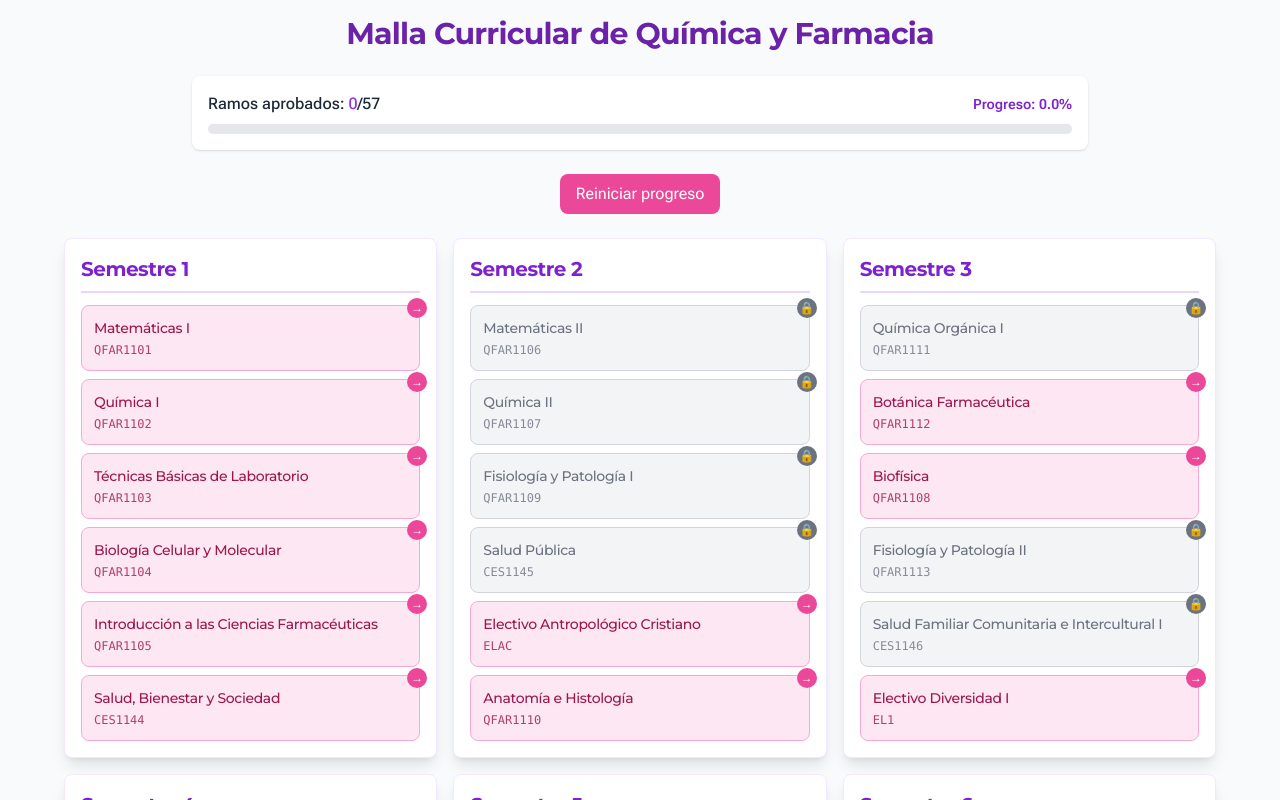
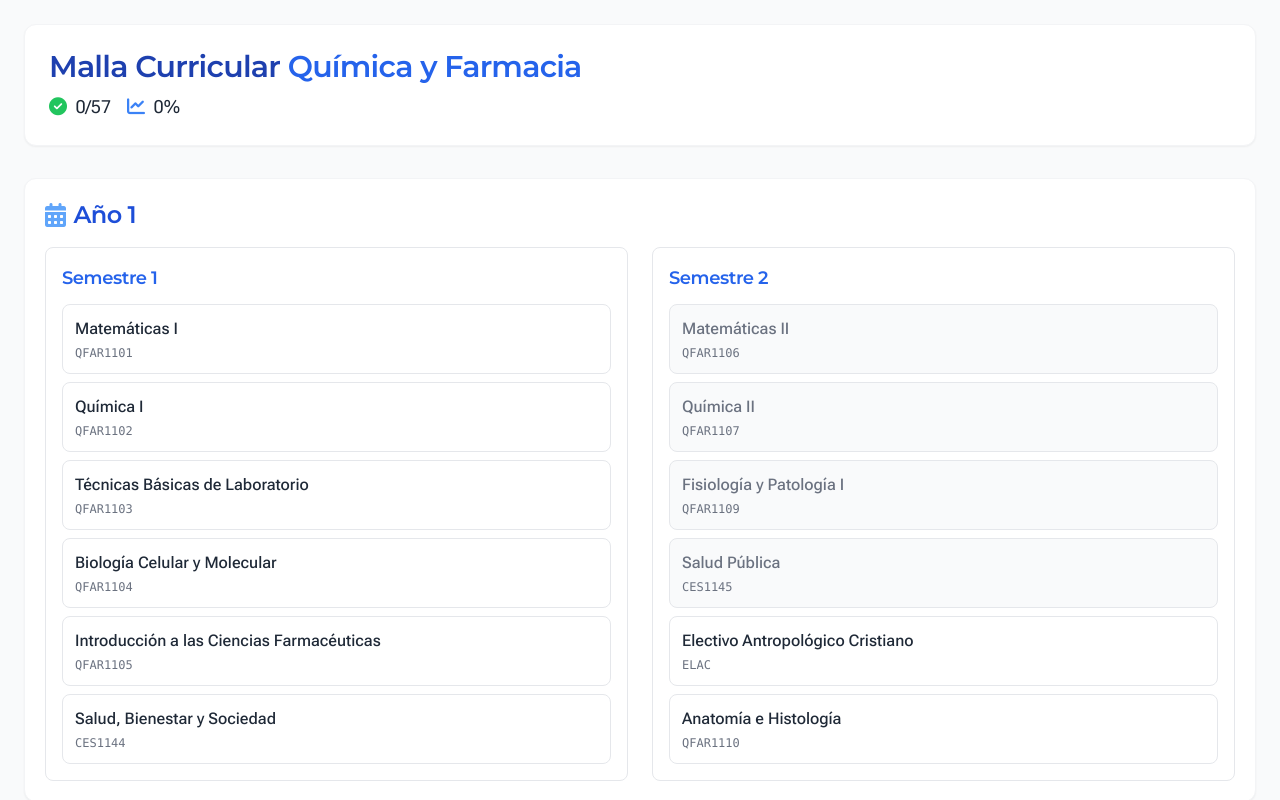
Before and after one commit to carlaaav/malla-qyf-v2025, a React (Vite) app: page / in a window 1280 px wide. Shown: the top 800 px of the page. Built offline with nearby package versions, Linux system fonts and the light colour scheme.

Commit message:
Update App.tsx

```diff
--- a/src/App.tsx
+++ b/src/App.tsx
@@ -1,114 +1,93 @@
-import { useState, useEffect, useMemo } from 'react';
+import { useState, useEffect } from 'react';
 import { cursos } from './data/cursos';
-import { RamoCard } from './components/RamoCard';
 import './index.css';
 
 export default function App() {
-  const [aprobados, setAprobados] = useState<string[]>(() => {
-    // Cargar desde localStorage si existe
-    const saved = localStorage.getItem('aprobados');
-    return saved ? JSON.parse(saved) : [];
+  const [aprobados, setAprobados] = useState<string[]>([]);
+  const [loaded, setLoaded] = useState(false);
+
+  useEffect(() => {
+    setLoaded(true);
+  }, []);
+
+  const toggleAprobado = (id: string) => {
+    setAprobados(prev => prev.includes(id) ? prev.filter(r => r !== id) : [...prev, id]);
+  };
+
+  // Agrupar por año (2 semestres = 1 año)
+  const años = Array.from({ length: 5 }, (_, i) => {
+    const semestres = [i*2 + 1, i*2 + 2];
+    return {
+      año: i + 1,
+      semestres: semestres.map(sem => cursos.filter(c => c.semestre === sem))
+    };
   });
 
-  // Guardar en localStorage cuando cambia
-  useEffect(() => {
-    localStorage.setItem('aprobados', JSON.stringify(aprobados));
-  }, [aprobados]);
-
-  const toggleAprobado = (id: string) => {
-    setAprobados(prev =>
-      prev.includes(id) ? prev.filter(r => r !== id) : [...prev, id]
-    );
-  };
-
-  const getEstadoRamo = useMemo(() => {
-    return (curso: typeof cursos[0]) => {
-      if (aprobados.includes(curso.id)) return 'aprobado';
-      return curso.requisitos.every(req => aprobados.includes(req))
-        ? 'disponible'
-        : 'bloqueado';
-    };
-  }, [aprobados]);
-
-  // Calcular progreso memoizado
-  const progreso = useMemo(() => {
-    return {
-      porcentaje: (aprobados.length / cursos.length) * 100,
-      aprobados: aprobados.length,
-      total: cursos.length
-    };
-  }, [aprobados]);
-
-  const reiniciarProgreso = () => {
-    if (confirm('¿Estás seguro de que quieres reiniciar todo tu progreso?')) {
-      setAprobados([]);
-    }
-  };
-
   return (
-    <div className="p-4 bg-gray-50 min-h-screen">
-      <header className="max-w-4xl mx-auto">
-        <h1 className="text-3xl font-bold text-center mb-6 text-purple-800">
-          Malla Curricular de Química y Farmacia
+    <div className={`min-h-screen bg-gray-50 p-6 ${loaded ? 'animate-fade-in' : ''}`}>
+      {/* Cabecera con nueva tipografía */}
+      <header className="mb-8 bg-white p-6 rounded-xl shadow-sm border border-gray-100">
+        <h1 className="text-3xl font-display text-blue-800 mb-2">
+          Malla Curricular <span className="text-blue-600">Química y Farmacia</span>
         </h1>
-
-        {/* Panel de progreso */}
-        <div className="mb-6 p-4 bg-white rounded-lg shadow">
-          <div className="flex justify-between items-center mb-2">
-            <span className="font-medium">
-              Ramos aprobados: <span className="text-purple-600">{progreso.aprobados}</span>/{progreso.total}
-            </span>
-            <span className="text-sm font-semibold text-purple-700">
-              Progreso: {progreso.porcentaje.toFixed(1)}%
-            </span>
-          </div>
-
-          {/* Barra de progreso */}
-          <div className="w-full bg-gray-200 rounded-full h-2.5">
-            <div
-              className="bg-purple-600 h-2.5 rounded-full transition-all duration-500"
-              style={{ width: `${progreso.porcentaje}%` }}
-              aria-valuenow={progreso.porcentaje}
-              aria-valuemin={0}
-              aria-valuemax={100}
-            ></div>
-          </div>
-        </div>
-
-        {/* Botón de reinicio */}
-        <div className="flex justify-center mb-6">
-          <button
-            onClick={reiniciarProgreso}
-            className="px-4 py-2 bg-pink-500 text-white rounded-lg hover:bg-pink-600 transition-colors focus:outline-none focus:ring-2 focus:ring-pink-500 focus:ring-offset-2"
-            aria-label="Reiniciar progreso"
-          >
-            Reiniciar progreso
-          </button>
+        <div className="flex gap-4 text-lg">
+          <span><i className="fas fa-check-circle text-green-500 mr-1"></i> {aprobados.length}/{cursos.length}</span>
+          <span><i className="fas fa-chart-line text-blue-500 mr-1"></i> {Math.round((aprobados.length / cursos.length) * 100)}%</span>
         </div>
       </header>
 
-      {/* Malla por semestres */}
-      <main className="max-w-6xl mx-auto grid grid-cols-1 md:grid-cols-2 lg:grid-cols-3 gap-4">
-        {[1, 2, 3, 4, 5, 6, 7, 8, 9, 10].map(semestre => (
-          <section key={semestre} className="bg-white p-4 rounded-lg shadow-lg border border-purple-100">
-            <h2 className="text-xl font-bold mb-3 border-b-2 border-purple-200 pb-2 text-purple-700">
-              Semestre {semestre}
+      {/* Malla con tipografía mejorada */}
+      <div className="space-y-8">
+        {años.map(({ año, semestres }) => (
+          <section key={año} className="bg-white p-5 rounded-xl shadow-sm border border-gray-100">
+            <h2 className="text-2xl font-display text-blue-700 mb-4 flex items-center">
+              <i className="fas fa-calendar-alt mr-2 text-blue-400"></i>
+              Año {año}
             </h2>
-            <div className="space-y-2">
-              {cursos
-                .filter(c => c.semestre === semestre)
-                .map(curso => (
-                  <RamoCard
-                    key={curso.id}
-                    curso={curso}
-                    estado={getEstadoRamo(curso)}
-                    onToggle={() => toggleAprobado(curso.id)}
-                  />
-                ))}
+
+            <div className="grid grid-cols-1 md:grid-cols-2 gap-6">
+              {semestres.map((ramos, idx) => (
+                <div key={idx} className="border border-gray-200 rounded-lg p-4">
+                  <h3 className="font-display text-lg text-blue-600 mb-3">
+                    Semestre {(año-1)*2 + idx + 1}
+                  </h3>
+                  <div className="space-y-2">
+                    {ramos.map(curso => {
+                      const estaAprobado = aprobados.includes(curso.id);
+                      const disponible = curso.requisitos.every(r => aprobados.includes(r));
+
+                      return (
+                        <button
+                          key={curso.id}
+                          onClick={() => disponible && toggleAprobado(curso.id)}
+                          className={`
+                            ramo-card w-full p-3 text-left rounded-lg border
+                            ${estaAprobado
+                              ? 'bg-green-50 border-green-300 text-green-800'
+                              : disponible
+                                ? 'bg-white border-gray-200 hover:border-blue-300'
+                                : 'bg-gray-50 border-gray-200 text-gray-500'
+                            }
+                          `}
+                          disabled={!disponible}
+                        >
+                          <div className="font-medium flex justify-between items-start">
+                            <span>{curso.nombre}</span>
+                            {estaAprobado && (
+                              <i className="fas fa-check-circle text-green-500 ml-2"></i>
+                            )}
+                          </div>
+                          <div className="text-xs font-mono mt-1 text-gray-500">{curso.id}</div>
+                        </button>
+                      );
+                    })}
+                  </div>
+                </div>
+              ))}
             </div>
           </section>
         ))}
-      </main>
+      </div>
     </div>
   );
 }
```
